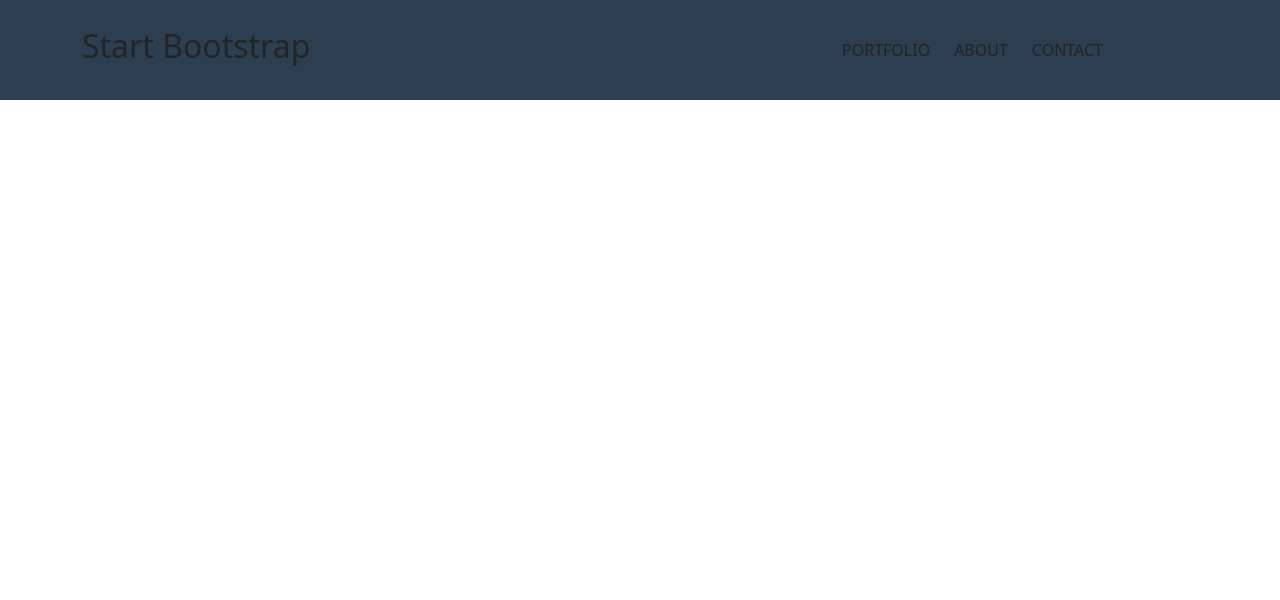
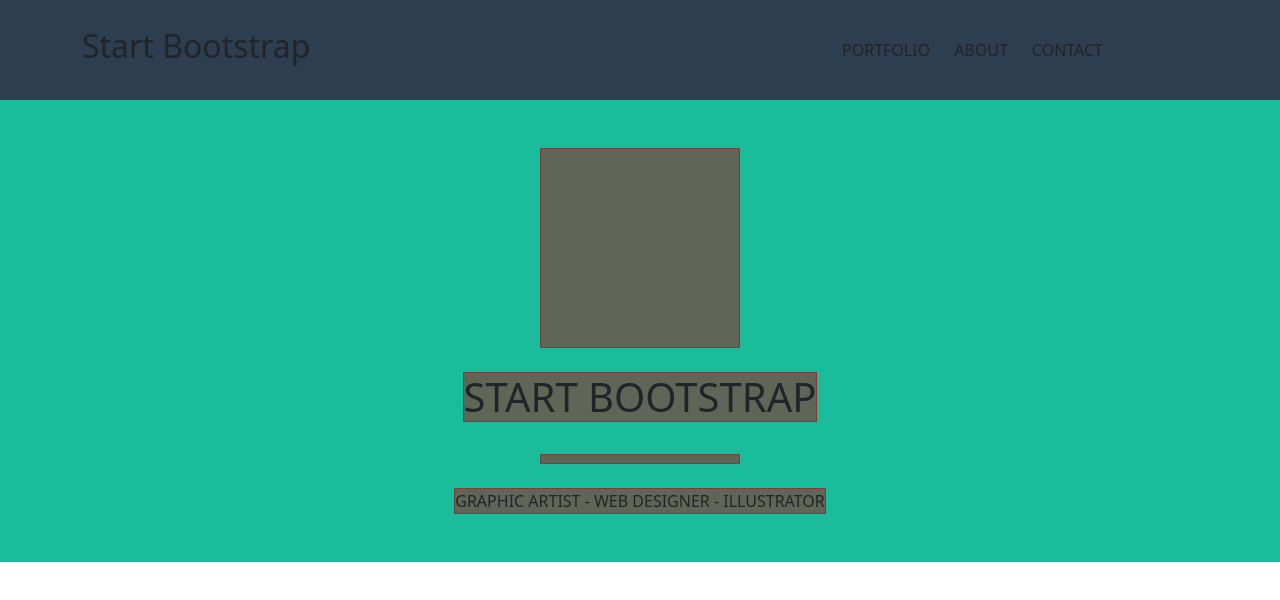
Before and after one commit to AndreaAbbonizio/html-css-bootstrap-freelancer, a plain HTML site: page index.html in a window 1280 px wide. Drawn offline with nearby package versions, Linux system fonts and the light colour scheme.

Commit message:
feat: layout header.

```diff
--- a/css/style.css
+++ b/css/style.css
@@ -12,3 +12,22 @@ nav{
 
 
 /* /navbar */
+
+
+/* header */
+header{
+    background-color: #1abc9c;
+}
+
+header .image-header{
+    width: 200px;
+    height: 200px;
+}
+
+header .star-container{
+    width: 200px;
+    height: 10px;
+}
+
+
+/*/ header */
--- a/index.html
+++ b/index.html
@@ -10,6 +10,7 @@
     <title>Bootstrap Freelance</title>
 </head>
 <body>
+    <!-- navbar -->
     <nav class="d-flex align-items-center">
         <div class="container">
             <div class="row justify-content-between">
@@ -30,6 +31,30 @@
         </div>
 
     </nav>
+    <!--/ navbar -->
+
+    <!-- header -->
+    <header>
+
+        <div class="container d-flex flex-column align-items-center  gap-4 pt-5 pb-5 debug">
+            <div class="image-header ">
+
+            </div>
+            <h1>
+                START BOOTSTRAP
+            </h1>
+            <div class="star-container">
+
+            </div>
+            <div class="subtitle">
+                GRAPHIC ARTIST - WEB DESIGNER - ILLUSTRATOR
+            </div>
+        </div>
+    </header>
+
+
+    <!-- /header -->
+
 
 
 
```
